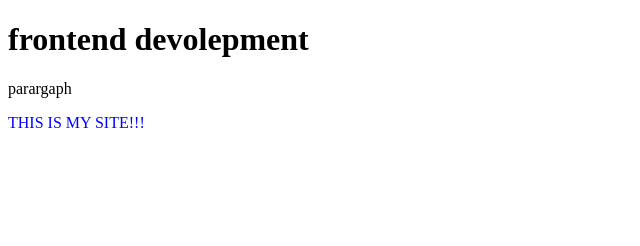
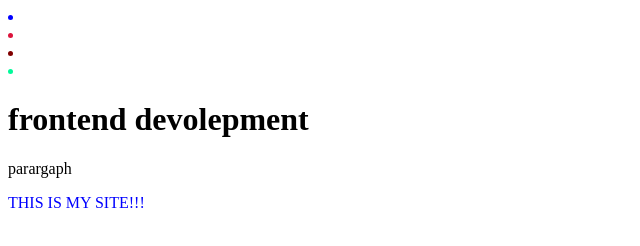
Before and after one commit to Semnieuwenhuis/front-end-development.2, a plain HTML site: page index.html in a window 1280 px wide. Shown: the whole page, without its empty margins (0-640 px from the left). Drawn offline with Linux system fonts and the light colour scheme.

Commit message:
added li tag

```diff
--- a/index.html
+++ b/index.html
@@ -14,6 +14,12 @@
 
    <body>
 
+<li style="color: blue;">  </li>
+<li style="color: crimson;">  </li>
+<li style="color: maroon;">  </li>
+<li style="color: mediumspringgreen;">  </li>
+
+
 <h1>frontend devolepment</h1>
 
 <p>parargaph</p>
```
